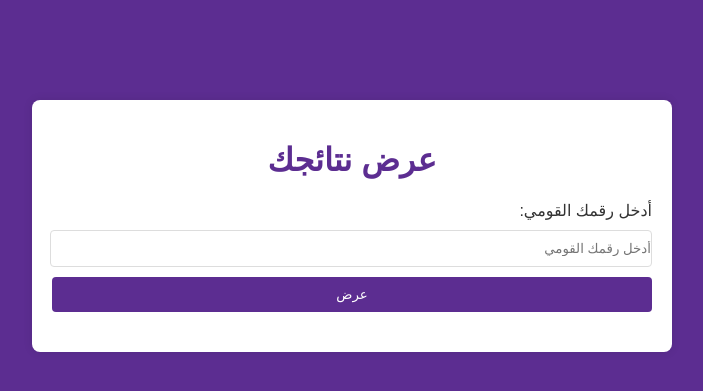
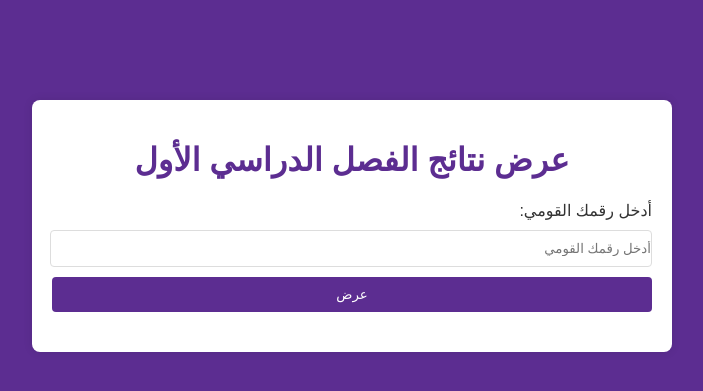
Before and after one commit to amrhany612/we-student-grades, a Django app: page /student-scores/ in a window 1280 px wide. Shown: the top 391 px of the page, without its empty margins (288-991 px from the left). Run offline with Django 5.2, Linux system fonts and the light colour scheme.

Commit message:
update template

```diff
--- a/templates/student_score.html
+++ b/templates/student_score.html
@@ -68,7 +68,7 @@
 </head>
 <body>
     <div class="container">
-        <h1>عرض نتائجك</h1>
+        <h1>عرض نتائج الفصل الدراسي الأول</h1>
 
         <!-- HTML Form -->
         <form method="GET" action="/student-scores/">
```
